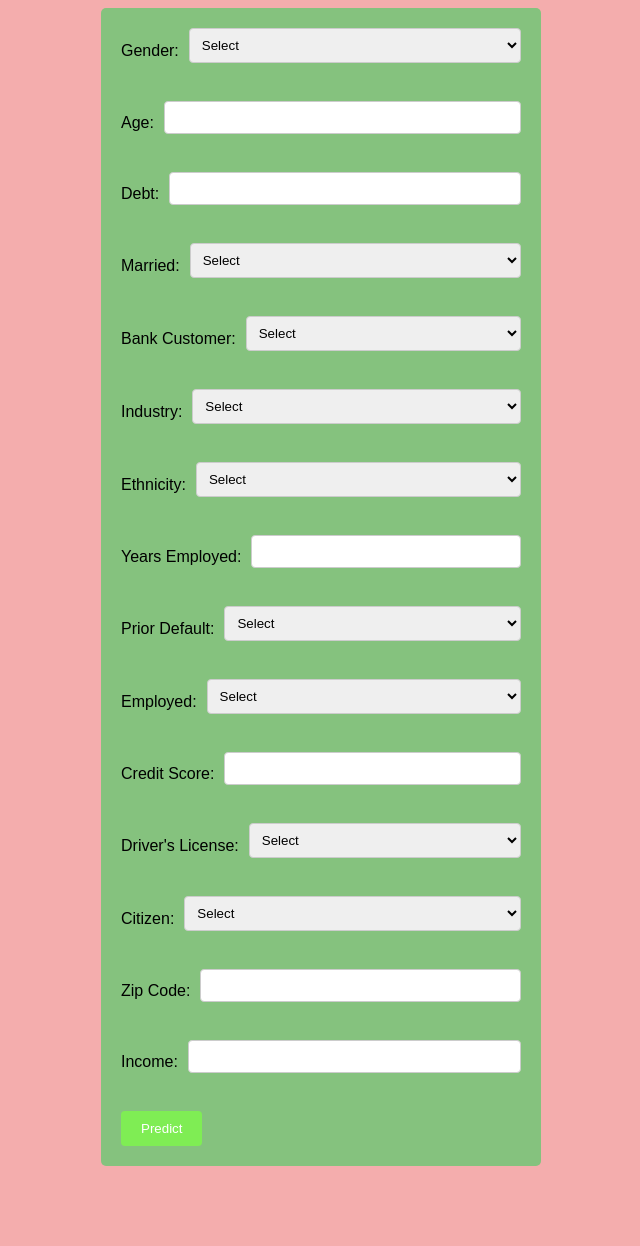
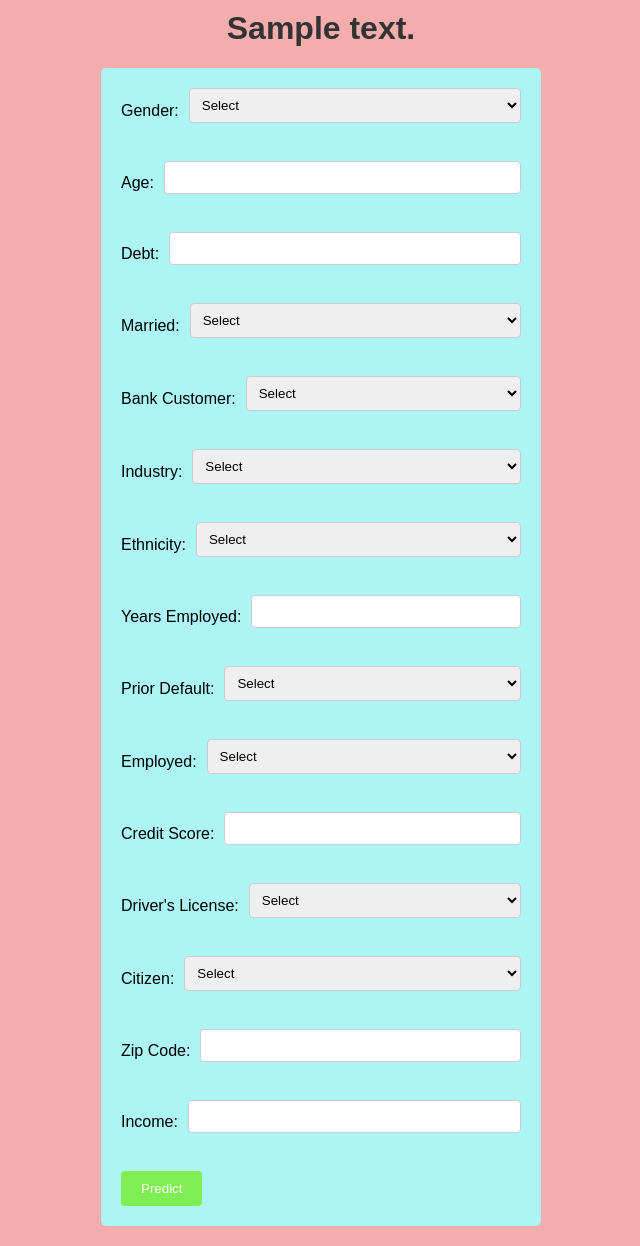
Before and after one commit to SHOCKWAVE07/CreditCardDeployment, a Flask app: template template/index.html in a window 1280 px wide. Shown: the whole page, without its empty margins (319-959 px from the left). Before the commit the page ends 1166 px from the top, so only its background shows below. Run offline with Flask 2, Linux system fonts and the light colour scheme; the template is opened without the code that fills it: most values are stand-ins (such as "Sample title", 1, 10 or a date in 2020).

Commit message:
checking

```diff
--- a/app.py
+++ b/app.py
@@ -45,7 +45,7 @@ def predict():
 
     prediction_text = f'Your application would be {output}'
 
-    return render_template('result.html', prediction_text=prediction_text)
+    return render_template('index.html', prediction_text=prediction_text)
 
 if __name__ == "__main__":
     app.run(debug=True)
--- a/requirements.txt
+++ b/requirements.txt
@@ -4,6 +4,3 @@ keras==2.11.0
 requests==2.31.0
 tensorflow==2.11.0
 pandas==1.3.5
-# tensorflow-estimator==2.12.0
-# tensorflow-intel==2.12.0
-# tensorflow-io-gcs-filesystem==0.31.0
--- a/static/style.css
+++ b/static/style.css
@@ -1,8 +1,8 @@
 /* styles.css */
 .form-container {
   width: 400px;
-  margin: 0 auto;
-  background-color: #85c27e;
+  margin: 20px auto;
+  background-color: rgb(173, 244, 244);
   padding: 20px;
   border-radius: 5px;
 }
--- a/template/index.html
+++ b/template/index.html
@@ -8,6 +8,7 @@
     <title>Credit Card</title>
 </head>
 <body>
+    <h1 style="margin-top: 10px;">{{prediction_text}}</h1>
     <form action="{{url_for('predict')}}" method="post" class="form-container">
         <label for="gender">
           <span>Gender:</span>
```
Also changed, not shown: template/result.html (deleted, +0 -13 lines), 1 other file.
